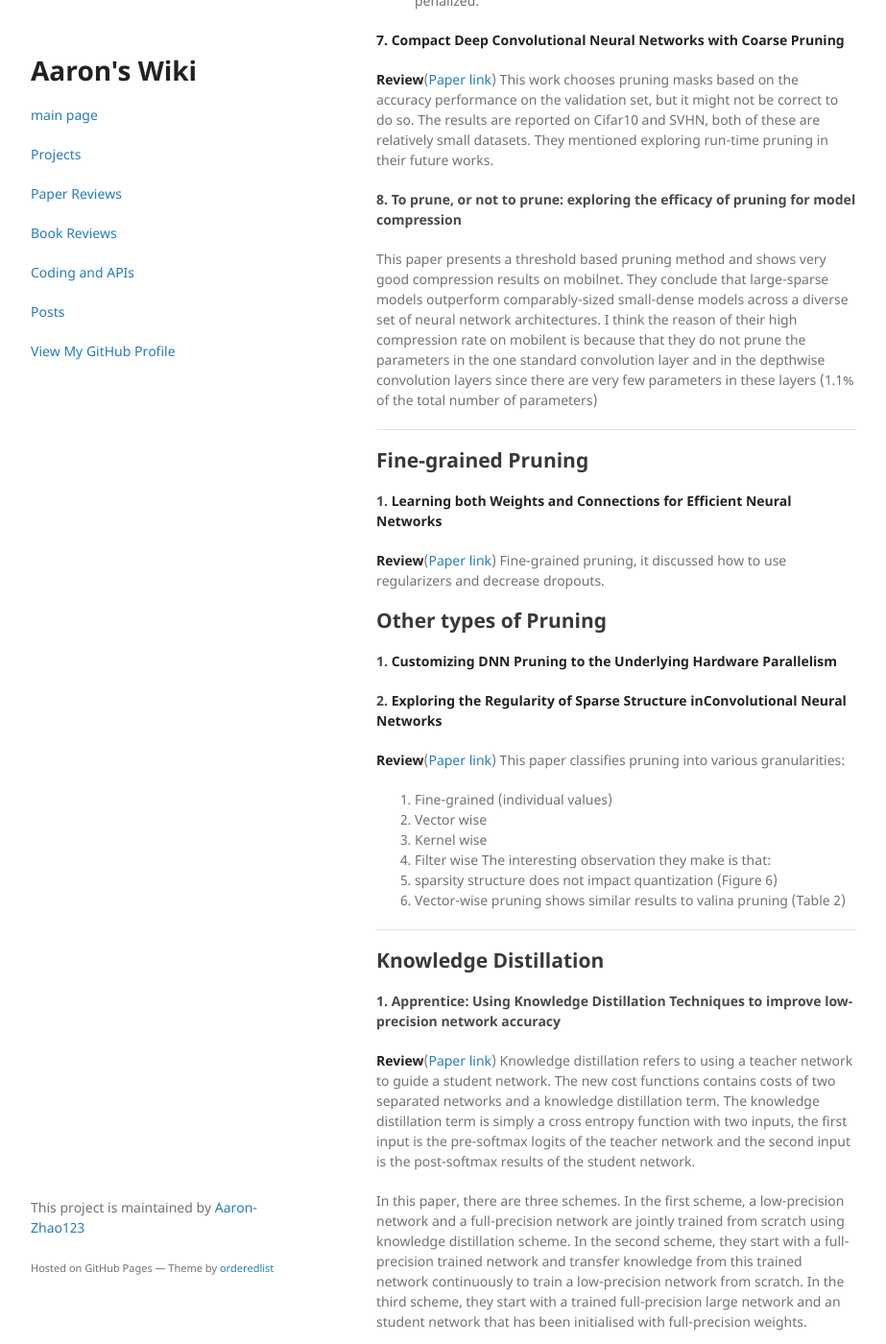
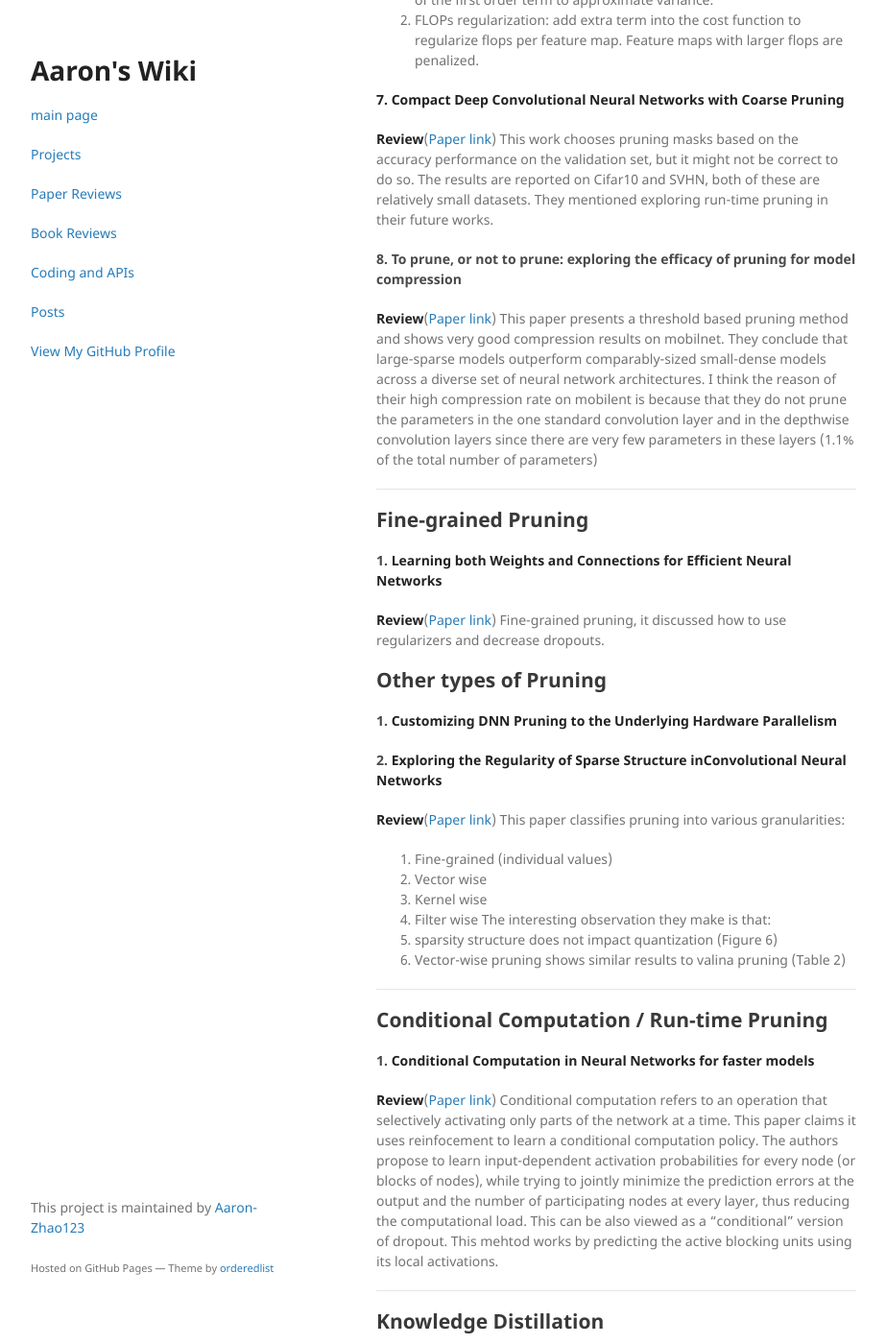
Before and after one commit to Aaron-Zhao123/blog, a Jekyll site: the page built from papers/pruning/pruning_summary.md, in a window 1280 px wide and 1400 px high, scrolled down 3604 px. Shown: the whole window at 96% size, without its empty margins (178-1101 px from the left). Built offline with Jekyll 4.4.1, drawn with Linux system fonts in a browser that asks for light colours; our own code applies the rules of GitHub Pages for plain Markdown files; some of the changed text lies outside the part shown.

Commit message:
add change to conditional computation

```diff
--- a/papers/pruning/pruning_summary.md
+++ b/papers/pruning/pruning_summary.md
@@ -3,7 +3,7 @@ layout: default
 ---
 
 # [](#list) List of papers
-  * Coarse-grained pruning (Filter-wise, Kernel-wise)[details](#coarseprune)
+  * Coarse-grained pruning (Filter-wise, Kernel-wise) [details](#coarseprune)
     1. Pruning Filters for Efficient ConvNets (waiting review)
     2. Learning Structured Sparsity in Deep Neural Networks (waiting review)
     3. Fast ConvNets Using Group-wise Brain Damage (waiting review)
@@ -20,9 +20,12 @@ layout: default
 Parallelism (watiting to be released on ISCA 2017)
     2. Exploring the Regularity of Sparse Structure inConvolutional Neural Networks
 
+  * Conditional Computation[details](#condcompute)
+    1. Conditional Computation in Neural Networks for faster models
+
   * Regularizers [details](#reg)
 
-  * Knowledge Distillation[details](#knowdist)
+  * Knowledge Distillation [details](#kdist)
     1. Apprentice: Using knowledge distillation techniques to improve low-precision networks accuracy
 
   * Quantization [details](#quan)
@@ -63,7 +66,7 @@ Smallest filter pruning outperforms feature map pruning with the metrics (eg: me
 
 #### **2. Learning Structured Sparsity in Deep Neural Networks**
 
-**Review**([Paper link](https://arxiv.org/pdf/1608.08710))
+**Review**([Paper link](https://arxiv.org/abs/1608.03665))
 This paper explores filer-wise, channel-wise, shape-wise and depth-wise
 sparsities. Penalizing multiple weights structures using group-lasso (
 adding arbitrary hyperparameters in the cost function). The interesting observation
@@ -117,7 +120,7 @@ The criteria prunes parameters that have an almost flat gradient of the cost fun
 2.  FLOPs regularization: add extra term into the cost function to regularize flops per feature map. Feature maps with larger flops are penalized.
 
 #### **7. Compact Deep Convolutional Neural Networks with Coarse Pruning**
-**Review**([Paper link]())
+**Review**([Paper link](https://arxiv.org/abs/1610.09639))
 This work chooses pruning masks based on the accuracy performance on the validation
 set, but it might not be correct to do so.
 The results are reported on Cifar10 and SVHN, both of these are relatively
@@ -125,6 +128,7 @@ small datasets.
 They mentioned exploring run-time pruning in their future works.
 
 #### 8. To prune, or not to prune: exploring the efficacy of pruning for model compression
+**Review**([Paper link](https://arxiv.org/abs/1710.01878))
 This paper presents a threshold based pruning method and shows very good compression results on mobilnet.
 They conclude that large-sparse models outperform comparably-sized small-dense models across a diverse set of neural network architectures.
 I think the reason of their high compression rate on mobilent is because that they do not prune the parameters in the one standard convolution layer and in the depthwise convolution layers since there are very few parameters in these layers (1.1% of the total number of parameters)
@@ -155,6 +159,24 @@ The interesting observation they make is that:
 
 
 * * *
+## <a id="condcompute"></a>Conditional Computation / Run-time Pruning
+#### 1. **Conditional Computation in Neural Networks for faster models**
+**Review**([Paper link](https://arxiv.org/abs/1511.06297))
+Conditional computation refers to an operation that selectively
+activating only parts of the network at a time.
+This paper claims it uses reinfocement to learn a conditional computation
+policy.
+The authors propose to learn input-dependent activation probabilities
+for every node (or blocks of nodes), while trying to jointly minimize the
+prediction errors at the output and the number of participating nodes at
+every layer, thus reducing the computational load.
+This can be also viewed as a "conditional" version of dropout.
+This mehtod works by predicting the active blocking units using its local
+activations.
+
+
+
+* * *
 ## <a id="kdist"></a>Knowledge Distillation
 #### 1. Apprentice: Using Knowledge Distillation Techniques to improve low-precision network accuracy
 **Review**([Paper link]())
@@ -173,14 +195,12 @@ In the third scheme, they start with a trained full-precision large network and
 ## <a id="quan"></a>Quantization
 #### 1. **Trained Ternary Quantization**
 **Review**([Paper link](https://arxiv.org/abs/1612.01064))
-
 Tenary representation is {-1,0,1} which is two-bit signed fixed-point arithmetic.
 It performs 'normalize', 'quantize' and 'scale'.
 The experiments are interesting because ResNets are used on Cifar10 and AlexNet is used on ImageNet, both models contain a high redundancy and thus it is hard to argue their compression results are legit.
 
 #### 2. Quantized Neural Networks: Training Neural Networks with Low Precision Weights and Activations
 **Review**([Paper link](https://arxiv.org/abs/1609.07061))
-
 This paper proposed **Quantized Neural Network**.
 All MAC operations are replaced by XNORs and population counts.
 Quantized version of AlexNet with 1-bit weights and 2-bit activations achieves 51% top-1 accuracy.
@@ -188,7 +208,6 @@ BNN achieves 41.8% top-1 and 67.1% top-5 accuracy using AlexNet and 47.1% top-1
 
 #### 3. **Incremental Network Quantization: Towards Lossless CNNs with Low-Precision Weights**
 **Review**([Paper link](https://arxiv.org/abs/1702.03044))
-
 Method description:
 1. Partition weights into two groups.
 2. Quantize the first group to powers of tows, retrain the second group.
@@ -209,7 +228,6 @@ They arguet that, using HWG, binary networks can achieve good accuracy with only
 
 #### 5. **DoReFa-Net: Training Low Bitwidth Convolutional Neural Networks with Low Bitwidth Gradients**
 **Review**([Paper link](https://arxiv.org/abs/1606.06160), [Code](https://github.com/ppwwyyxx/tensorpack/tree/master/examples/DoReFa-Net))
-
 DoReFa-Net is built on Tensorpack -- using python monkey patching to override
 the back propagation of gradients.
 They suggest weights and activations can be deterministically quantized, but
@@ -222,7 +240,6 @@ Two major concerns on this work
 
 #### 6. Hardware-oriented Approximation of Convolutional Neural Networks
 **Review**([Paper link](https://arxiv.org/abs/1605.06402), [Code](http://lepsucd.com/?page_id=621))
-
 This thesis describes a number of different quantization methods, including
 fixed-point, dynamic fixed-point and mini-float.
 The author suggests that dynamic fixed-point achieves the best performance.
@@ -301,8 +318,7 @@ This is a hardware implmentation of the original LogNet paper to further prove t
 ## <a id="quan"></a> Novel Structures
 
 #### 1. **SplitNet: Learning to Semantically Split Deep Networks for Parameter Reduction and Model Parallelization**
-**Review**([Paper link](https://arxiv.org/abs/1612.01064))
-This paper proposed a technique that splits a network into a number of sub-networks
+**Review**([Paper link](https://arxiv.org/abs/1612.01064)) This paper proposed a technique that splits a network into a number of sub-networks
 by learning classes-to-group and features-to-group information.
 The learned network has common lower layers but a number of groups of disjoint
 sets of features.
```
